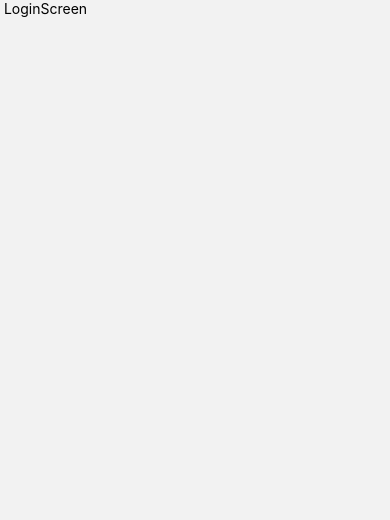
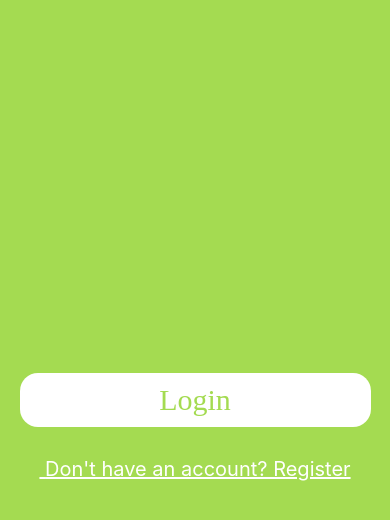
Before and after one commit to ST10204902/Peeper-XBCAD, a React Native app: screen /LoginScreen in a window 390 px wide. Shown: the top 520 px of the page. Built offline with nearby package versions, Linux system fonts and the light colour scheme.

Commit message:
login and register views + hyperlink

```diff
--- a/App.tsx
+++ b/App.tsx
@@ -106,7 +106,7 @@ function BottomNavigationBar() {
 
 function AppNavigator() {
   return (
-    <Stack.Navigator initialRouteName="BottomNavigationBar">
+    <Stack.Navigator initialRouteName="RegisterScreen">
       {/* Change the initialRouteName to your required screen name for testing purposes */}
       <Stack.Screen
         name="LoginScreen"
--- a/package.json
+++ b/package.json
@@ -25,6 +25,7 @@
     "react-native-reanimated": "~3.10.1",
     "react-native-safe-area-context": "^4.10.5",
     "react-native-screens": "^3.31.1",
+    "react-router-dom": "^6.26.2",
     "recoil": "^0.7.7"
   },
   "devDependencies": {
--- /dev/null
+++ b/src/components/LoginRegisterHyperlink.tsx
@@ -0,0 +1,33 @@
+// src/components/LoginRegisterHyperlink.tsx
+import React from 'react';
+import { Text, StyleSheet, TouchableOpacity } from 'react-native';
+import { useNavigation } from '@react-navigation/native';
+import styles from '../styles/LoginRegisterHyperlinkStyle'; // Ensure the path is correct
+import { StackNavigationProp } from '@react-navigation/stack';
+
+interface LoginRegisterHyperlinkProps {
+  toLogin: boolean;
+  children: React.ReactNode;
+}
+
+const LoginRegisterHyperlink: React.FC<LoginRegisterHyperlinkProps> = ({ toLogin, children }) => {
+  const navigation = useNavigation<StackNavigationProp<any>>();
+
+  const handlePress = () => {
+    if (toLogin) {
+      navigation.navigate('LoginScreen');
+    } else {
+      navigation.navigate('RegisterScreen');
+    }
+  };
+
+  return (
+    <TouchableOpacity onPress={handlePress}>
+      <Text style={[styles.hyperlinkText, styles.hyperlinkText]}>{children}</Text>
+    </TouchableOpacity>
+  );
+};
+
+
+
+export default LoginRegisterHyperlink;
--- a/src/screens/LoginScreen.tsx
+++ b/src/screens/LoginScreen.tsx
@@ -1,5 +1,35 @@
-import { Text } from "react-native";
+// RegisterScreen.tsx
+//----------Imports---------//
+import React from "react";
+import { SafeAreaView, Alert, View } from "react-native";
+import CustomButton from "../components/LoginRegisterButtonComponent"; // Ensure the path is correct
+import styles from "../styles/LoginScreenStyle"; // Ensure the path is correct
+import LoginRegisterHyperlink from "../components/LoginRegisterHyperlink"; // Ensure the path is correct
 
-export default function LoginScreen() {
-  return <Text> LoginScreen </Text>;
-}
+//----------Code---------//
+//Demonstrating where to implement pressing the button.
+const RegisterScreen: React.FC = () => {
+  const handlePress = () => {
+    Alert.alert("Button Pressed!", "You have pressed the button.");
+  };
+
+  //Returns the components for the screen
+  return (
+    <SafeAreaView style={styles.container}>
+      <CustomButton
+        onPress={handlePress}
+        title="Login"
+        textColor="#A4DB51"
+        buttonColor="#ffffff"
+        fontFamily="Rany-Medium"
+        textSize={30}
+      />
+
+      <LoginRegisterHyperlink toLogin={false}> {/* */}
+        Don't have an account? Register
+      </LoginRegisterHyperlink>
+    </SafeAreaView>
+  );
+};
+
+export default RegisterScreen;
--- a/src/screens/RegisterScreen.tsx
+++ b/src/screens/RegisterScreen.tsx
@@ -1,26 +1,32 @@
-// App.tsx
+// RegisterScreen.tsx
+//----------Imports---------//
 import React from "react";
-import { SafeAreaView, Alert } from "react-native";
+import { SafeAreaView, Alert, View } from "react-native";
 import CustomButton from "../components/LoginRegisterButtonComponent"; // Ensure the path is correct
 import styles from "../styles/RegisterScreenStyle"; // Ensure the path is correct
+import LoginRegisterHyperlink from "../components/LoginRegisterHyperlink"; // Ensure the path is correct
 
+//----------Code---------//
+//Demonstrating where to implement pressing the button.
 const RegisterScreen: React.FC = () => {
-
   const handlePress = () => {
-    Alert.alert("Button Pressed!", "You have pressed the button.");
     Alert.alert("Button Pressed!", "You have pressed the button.");
   };
 
+  //Returns the components for the screen
   return (
     <SafeAreaView style={styles.container}>
       <CustomButton
         onPress={handlePress}
-        title="YOUR MOM"
+        title="Register"
         textColor="#334FD7"
         buttonColor="#ffffff"
         fontFamily="Rany-Medium"
         textSize={30}
       />
+      <LoginRegisterHyperlink toLogin={true}>
+        Already have an account? Log in
+      </LoginRegisterHyperlink>
     </SafeAreaView>
   );
 };
--- /dev/null
+++ b/src/styles/LoginRegisterHyperlinkStyle.tsx
@@ -0,0 +1,13 @@
+// src/styles/LoginRegisterButtonStyles.js
+import { StyleSheet } from 'react-native';
+
+export default StyleSheet.create({
+  hyperlinkText: {
+    fontSize:20,
+    textAlign: 'center',
+    color: '#FFFFFF',
+    backgroundColor: 'transparent',
+    textDecorationLine: 'underline',
+    marginTop: 20,
+  },
+});
--- /dev/null
+++ b/src/styles/LoginScreenStyle.tsx
@@ -0,0 +1,12 @@
+import { StyleSheet } from "react-native";
+
+const styles = StyleSheet.create({
+  container: {
+    flex: 1,
+    justifyContent: "center",
+    alignItems: "center",
+    backgroundColor: "#A4DB51", // Monster green background colour
+  },
+});
+
+export default styles;
```
Also changed, not shown: 1 other file (tests, documents, lock files or other folders).
